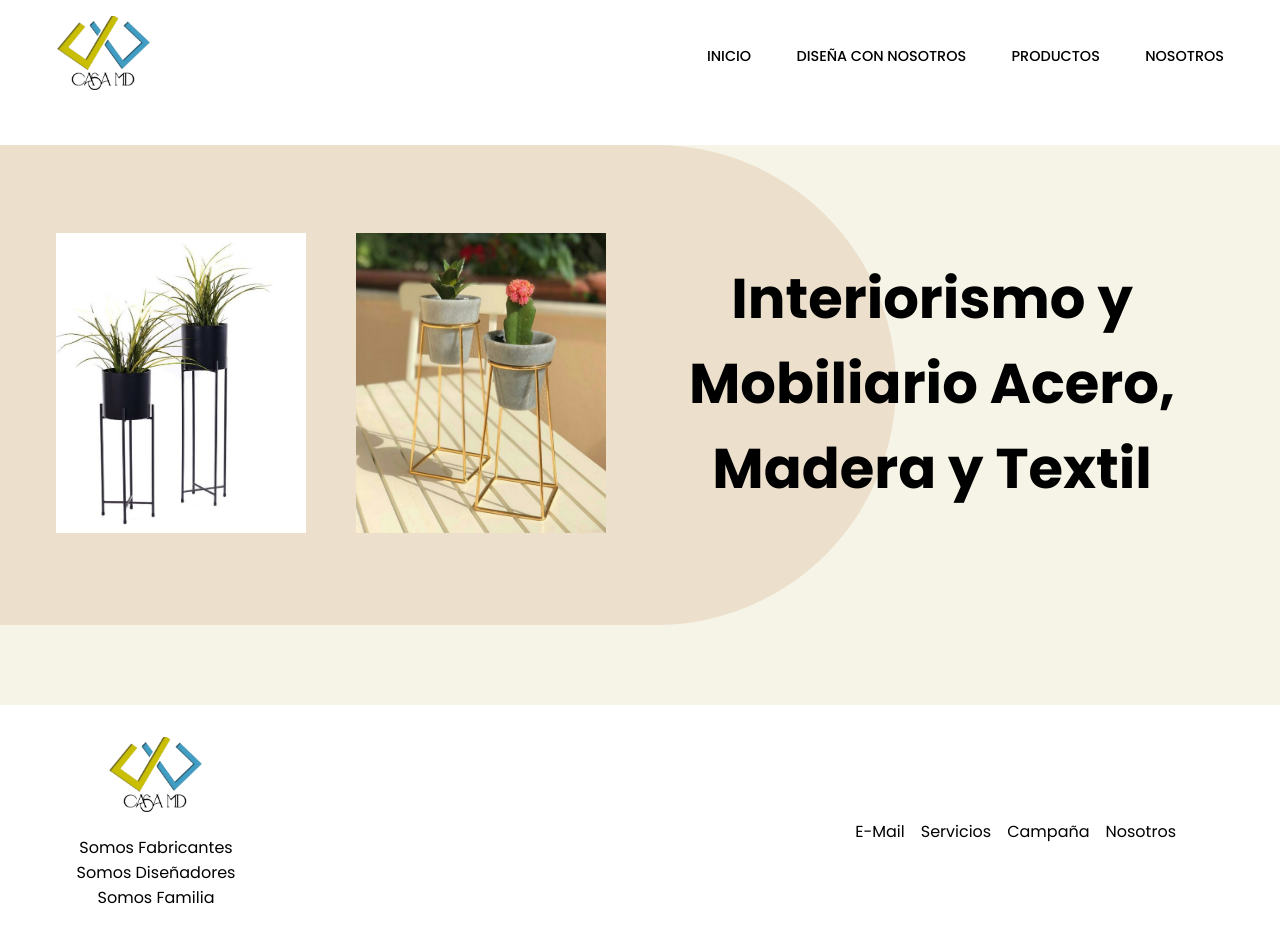
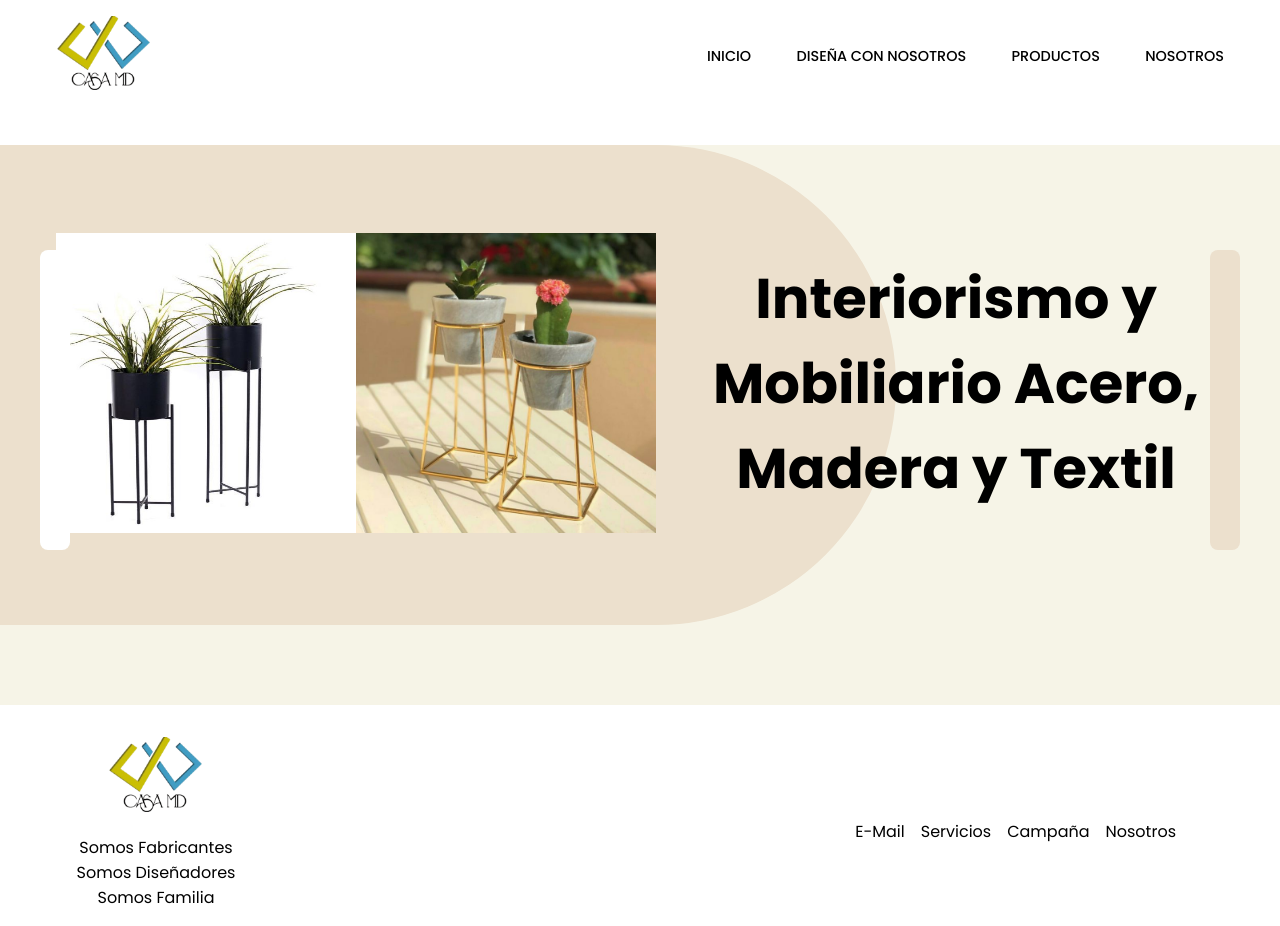
Before and after one commit to xllRoku/casaMD, a plain HTML site: page index.html in a window 1280 px wide. Drawn offline with Linux system fonts and the light colour scheme.

Commit message:
add carousel

```diff
--- a/app/app.js
+++ b/app/app.js
@@ -22,3 +22,49 @@ function closeMenu() {
     { once: true }
   );
 }
+
+// carousel
+
+let slidePosition = 0;
+const slides = document.getElementsByClassName("carousel__item");
+const totalSlides = slides.length;
+
+document
+  .getElementById("carousel__button--next")
+  .addEventListener("click", function () {
+    moveToNextSlide();
+  });
+document
+  .getElementById("carousel__button--prev")
+  .addEventListener("click", function () {
+    moveToPrevSlide();
+  });
+
+function updateSlidePosition() {
+  for (let slide of slides) {
+    slide.classList.remove("carousel__item--visible");
+    slide.classList.add("carousel__item--hidden");
+  }
+
+  slides[slidePosition].classList.add("carousel__item--visible");
+}
+
+function moveToNextSlide() {
+  if (slidePosition === totalSlides - 1) {
+    slidePosition = 0;
+  } else {
+    slidePosition++;
+  }
+
+  updateSlidePosition();
+}
+
+function moveToPrevSlide() {
+  if (slidePosition === 0) {
+    slidePosition = totalSlides - 1;
+  } else {
+    slidePosition--;
+  }
+
+  updateSlidePosition();
+}
--- a/index.html
+++ b/index.html
@@ -7,6 +7,7 @@
     <link rel="stylesheet" href="styles/globals.css" />
     <link rel="stylesheet" href="styles/components/header.css" />
     <link rel="stylesheet" href="styles/components/footer.css" />
+    <link rel="stylesheet" href="styles/components/carousel.css" />
     <link rel="stylesheet" href="styles/pages/index.page.css" />
     <title>Casa MD</title>
   </head>
@@ -50,33 +51,34 @@
           </ul>
         </nav>
       </div>
-      <!-- <nav class="nav container">
-        <ul class="listado-nav">
-          <li><a href="/index.html"></a></li>
-          <li><a href="/pages/diseña-con-nosotros">diseña con nosotros</a></li>
-          <li><a href="/pages/productos">productos</a></li>
-          <li><a href="/pages/nosotoros">nosotros</a></li>
-        </ul>
-      </nav> -->
     </header>
     <main>
       <section class="producto-uno">
         <div class="producto-uno-container container">
-          <div class="container-imagenes">
-            <figure>
+          <div class="carousel">
+            <div class="carousel__item carousel__item--visible">
               <img
                 src="assets/images/WhatsApp Image 2022-11-30 at 9.47.57 AM.jpeg"
-                alt=""
               />
-            </figure>
-            <figure>
               <img
                 src="assets/images/WhatsApp Image 2022-11-30 at 9.47.57 AM (1).jpeg"
-                alt=""
               />
-            </figure>
+            </div>
+            <div class="carousel__item">
+              <img
+                src="assets/images/WhatsApp Image 2022-11-30 at 9.47.57 AM (1).jpeg"
+              />
+            </div>
+
+            <h2>Interiorismo y Mobiliario Acero, Madera y Textil</h2>
           </div>
-          <h2>Interiorismo y Mobiliario Acero, Madera y Textil</h2>
+        </div>
+        <div class="carousel__actions">
+          <button
+            id="carousel__button--prev"
+            aria-label="Previous slide"
+          ></button>
+          <button id="carousel__button--next" aria-label="Next slide"></button>
         </div>
       </section>
     </main>
--- /dev/null
+++ b/styles/components/carousel.css
@@ -0,0 +1,67 @@
+.carousel {
+  overflow: hidden;
+  width: 1200px;
+  position: relative;
+  display: flex;
+}
+
+.carousel .carousel__item,
+.carousel .carousel__item--hidden {
+  display: none;
+}
+
+.carousel .carousel__item img {
+  width: 100%;
+  max-width: 600px;
+  height: auto;
+}
+
+.carousel .carousel__item--visible {
+  display: grid;
+  grid-template-columns: repeat(2, 1fr);
+  place-items: center;
+  animation: fadeVisibility 0.5s;
+}
+
+.carousel .carousel__item--visible img {
+  width: 300px;
+  height: 300px;
+}
+
+.carousel__actions {
+  display: flex;
+  width: 100%;
+  justify-content: space-between;
+  position: absolute;
+  top: 50%;
+  transform: translateY(-50%);
+}
+
+.carousel__actions button {
+  border-radius: 0.5rem;
+  border: 0;
+  font-weight: bold;
+  cursor: pointer;
+  width: 30px;
+  height: 300px;
+}
+
+.carousel__actions button#carousel__button--prev {
+  margin-left: 40px;
+  background-color: white;
+}
+
+.carousel__actions button#carousel__button--next {
+  margin-right: 40px;
+  background-color: #ece0cd;
+}
+
+@keyframes fadeVisibility {
+  0% {
+    opacity: 0;
+  }
+  100% {
+    opacity: 1;
+    transform: opacity linear;
+  }
+}
```
